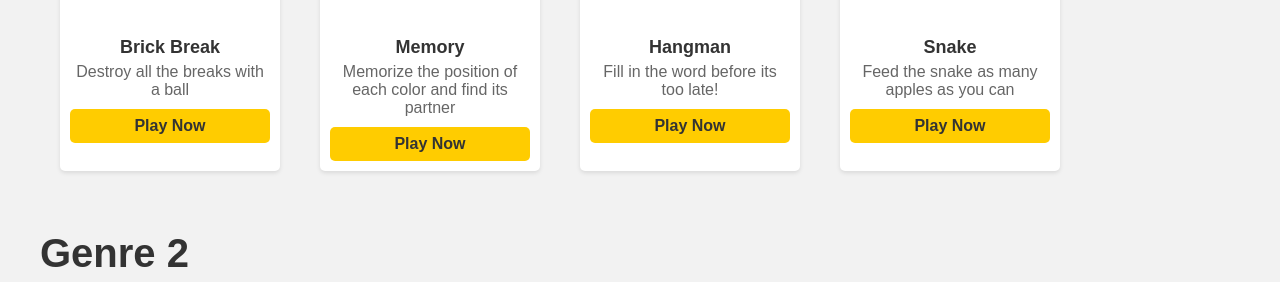
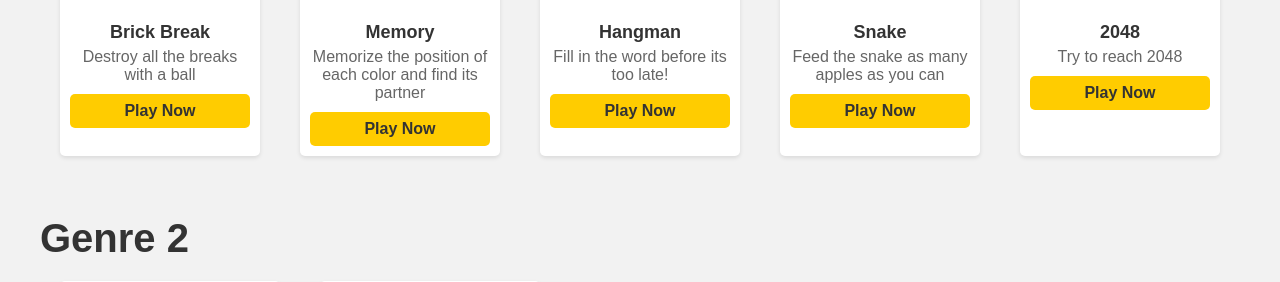
Before and after one commit to Jayfiul/GamesMathCool, a Python web app: template app/templates/index.html in a window 1280 px wide. Shown: the part 412-694 px from the top of the page. Run offline with Jinja, Linux system fonts and the light colour scheme; the template is opened without the code that fills it, so the values that code supplies are empty.

Commit message:
aded 2048

```diff
--- a/app/__init__.py
+++ b/app/__init__.py
@@ -121,7 +121,7 @@ def get_winner(player_choice, computer_choice):
 
 @app.route('/2048')
 def S2048():
-    return render_template('S2048.html')
+    return render_template('2048.html')
 
 if __name__ == '__main__':
     app.run(debug=True)
--- a/app/templates/index.html
+++ b/app/templates/index.html
@@ -54,6 +54,12 @@
           <p>Feed the snake as many apples as you can</p>
           <a href="/snake">Play Now</a>
         </div>
+        <div class="game">
+          <img src="game5.png" alt="Game 5">
+          <h4>2048</h4>
+          <p>Try to reach 2048</p>
+          <a href="/2048">Play Now</a>
+        </div>
       </div>
 
       <p1>Genre 2</p1>
```
